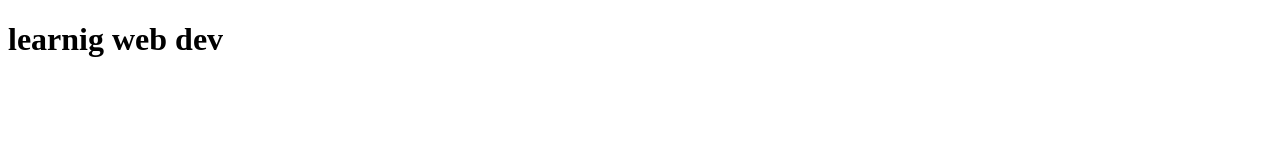
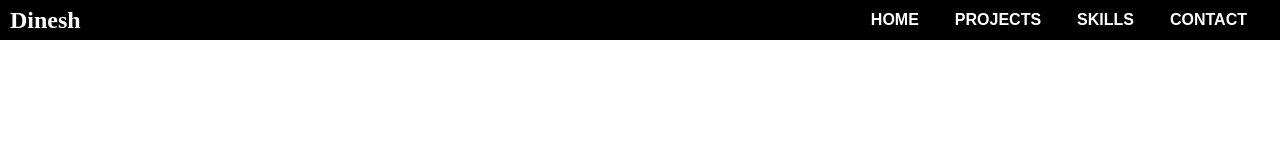
Before and after one commit to Dinesh7571/web-dev-fundamental, a plain HTML site: page index.html in a window 1280 px wide. Drawn offline with Linux system fonts and the light colour scheme.

Commit message:
navbar created

```diff
--- a/index.html
+++ b/index.html
@@ -3,9 +3,23 @@
 <head>
     <meta charset="UTF-8">
     <meta name="viewport" content="width=device-width, initial-scale=1.0">
+    <link rel="stylesheet" href="style.css">
     <title>Document</title>
 </head>
 <body>
-    <h1>learnig web dev</h1>
+   <nav class="navbar">
+    <div class="logo">
+        <h1>Dinesh</h1>
+    </div>
+    <div class="nav_container">
+        <ul class="navigations">
+            <li>home</li>
+            <li>projects</li>
+            <li>skills</li>
+            <li>contact</li>
+        </ul>
+    </div>
+   </nav>
+
 </body>
 </html>
--- a/style.css
+++ b/style.css
@@ -0,0 +1,36 @@
+*{
+    padding: 0;
+    margin: 0;
+}
+.navbar{
+   display: flex;
+   flex-direction: row;
+   justify-content: space-between;
+   height: 40px;
+   width: 100%;
+   background-color: black;
+align-items: center;
+}
+.logo{
+    color: #fff;
+    margin-left: 10px;
+
+}
+.navigations{
+    display: flex;
+    flex-direction: row;
+    color: #fff;
+
+}
+.navigations li{
+    margin-right: 30px;
+    list-style: none;
+    text-transform: uppercase;
+    font-family: Arial, Helvetica, sans-serif;
+    font-weight: 600;
+    padding: 3px;
+}
+.navigations li:hover{
+    color: rgb(216, 255, 255);
+    cursor: pointer;
+}
```
